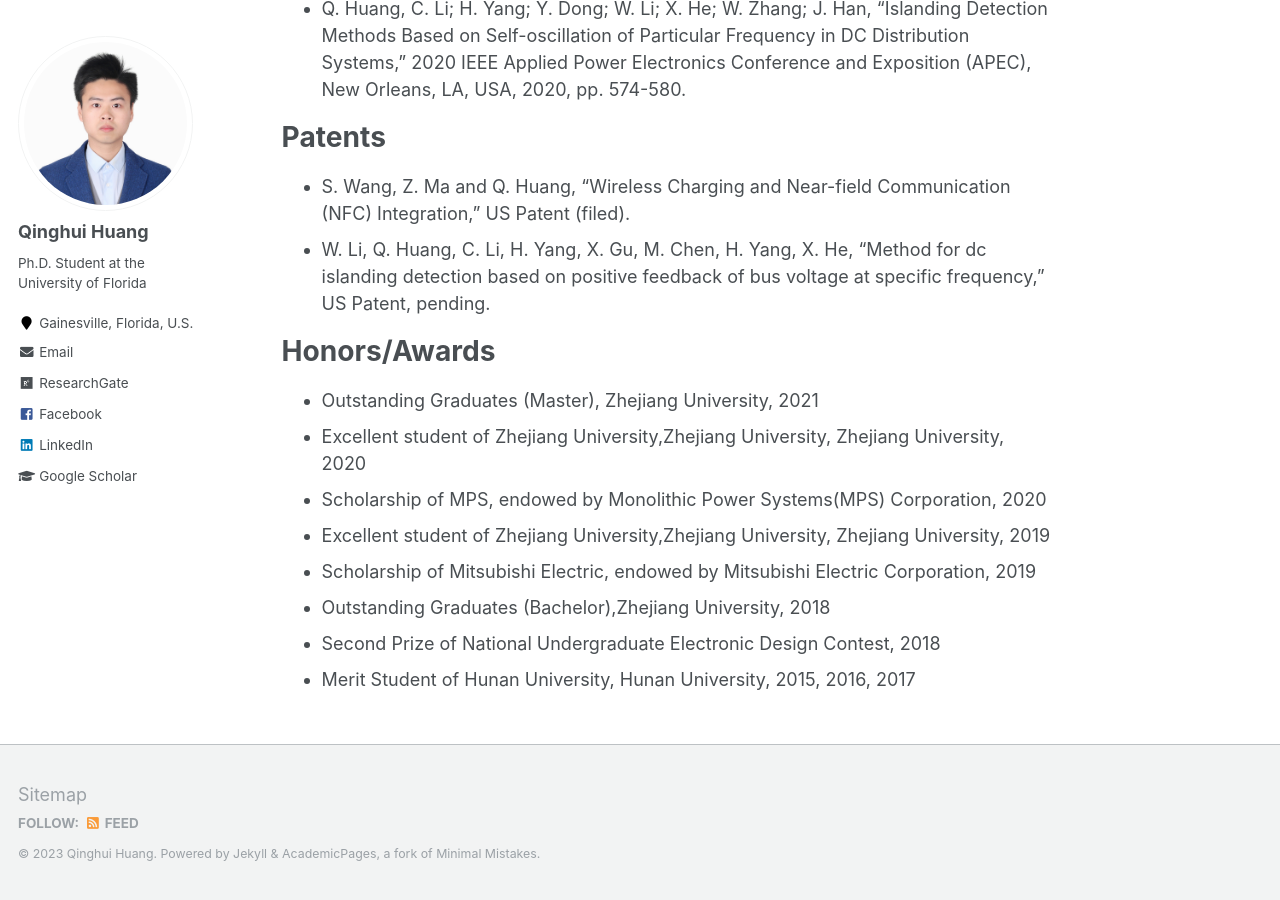
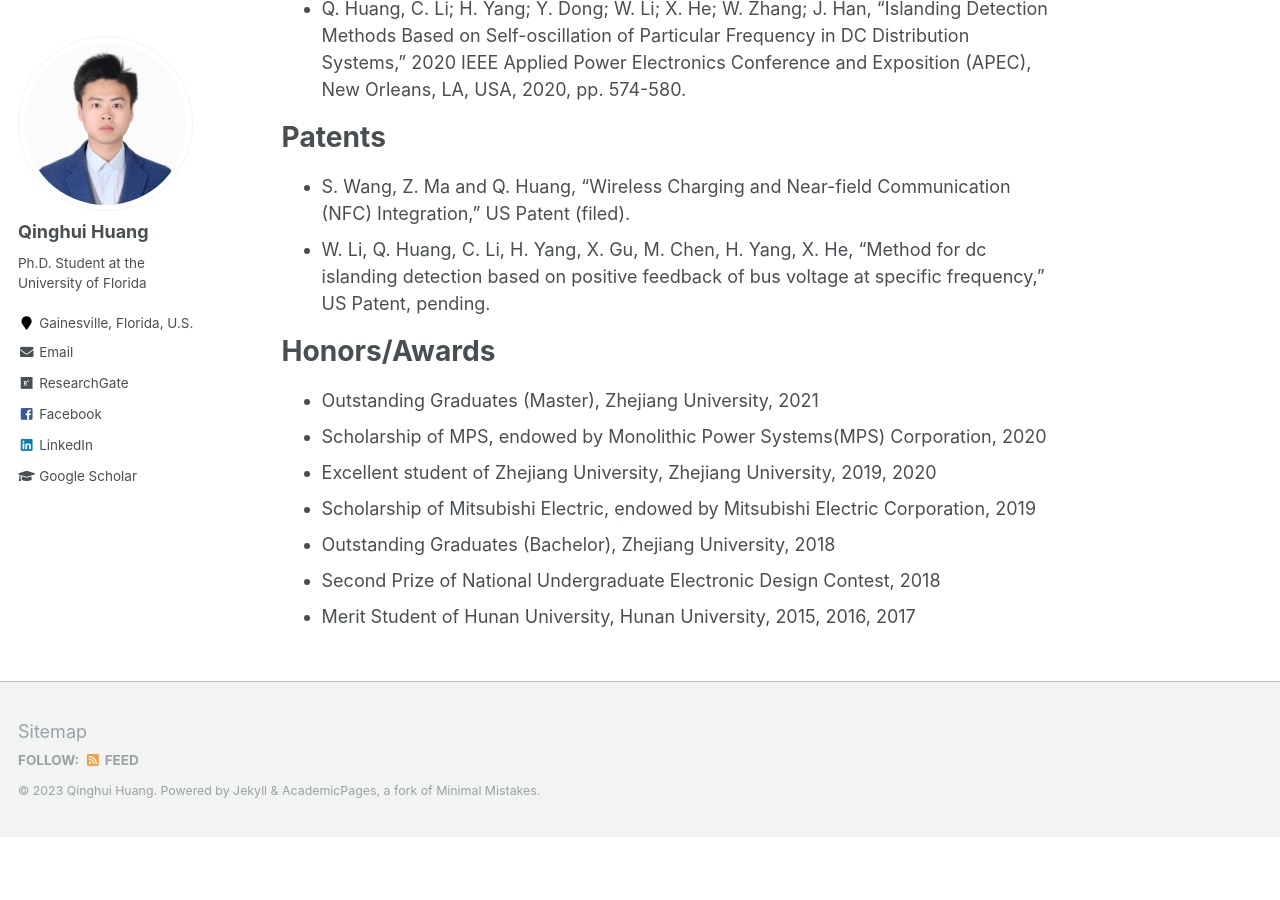
Before and after one commit to slionnnnnn/yanwenlai, a Jekyll site: the page built from _pages/about.md, in a window 1280 px wide and 900 px high, scrolled down 892 px. Built offline with Jekyll 4.4.1, drawn with Linux system fonts in a browser that asks for light colours; after the commit the page ends 1729 px from its top, so only the background shows below that.

Commit message:
Update about.md

```diff
--- a/_pages/about.md
+++ b/_pages/about.md
@@ -36,10 +36,9 @@ Patents
 Honors/Awards
 ======
 * Outstanding Graduates (Master), Zhejiang University, 2021
-* Excellent student of Zhejiang University,Zhejiang University, Zhejiang University, 2020
 * Scholarship of MPS, endowed by Monolithic Power Systems(MPS) Corporation, 2020
-* Excellent student of Zhejiang University,Zhejiang University, Zhejiang University, 2019
+* Excellent student of Zhejiang University, Zhejiang University, 2019, 2020
 * Scholarship of Mitsubishi Electric, endowed by Mitsubishi Electric Corporation, 2019
-* Outstanding Graduates (Bachelor),Zhejiang University, 2018
+* Outstanding Graduates (Bachelor), Zhejiang University, 2018
 * Second Prize of National Undergraduate Electronic Design Contest, 2018
 * Merit Student of Hunan University, Hunan University, 2015, 2016, 2017
```
